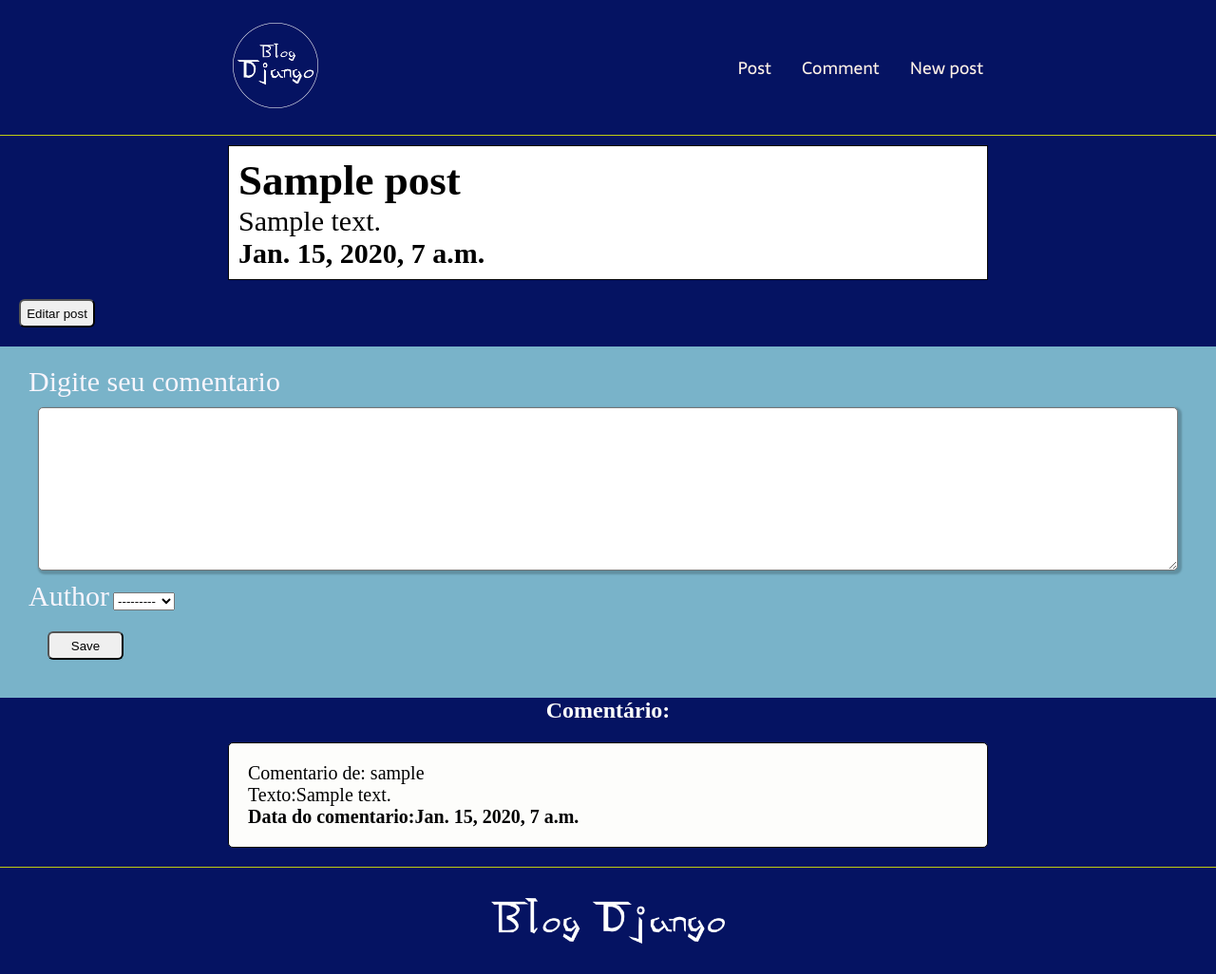
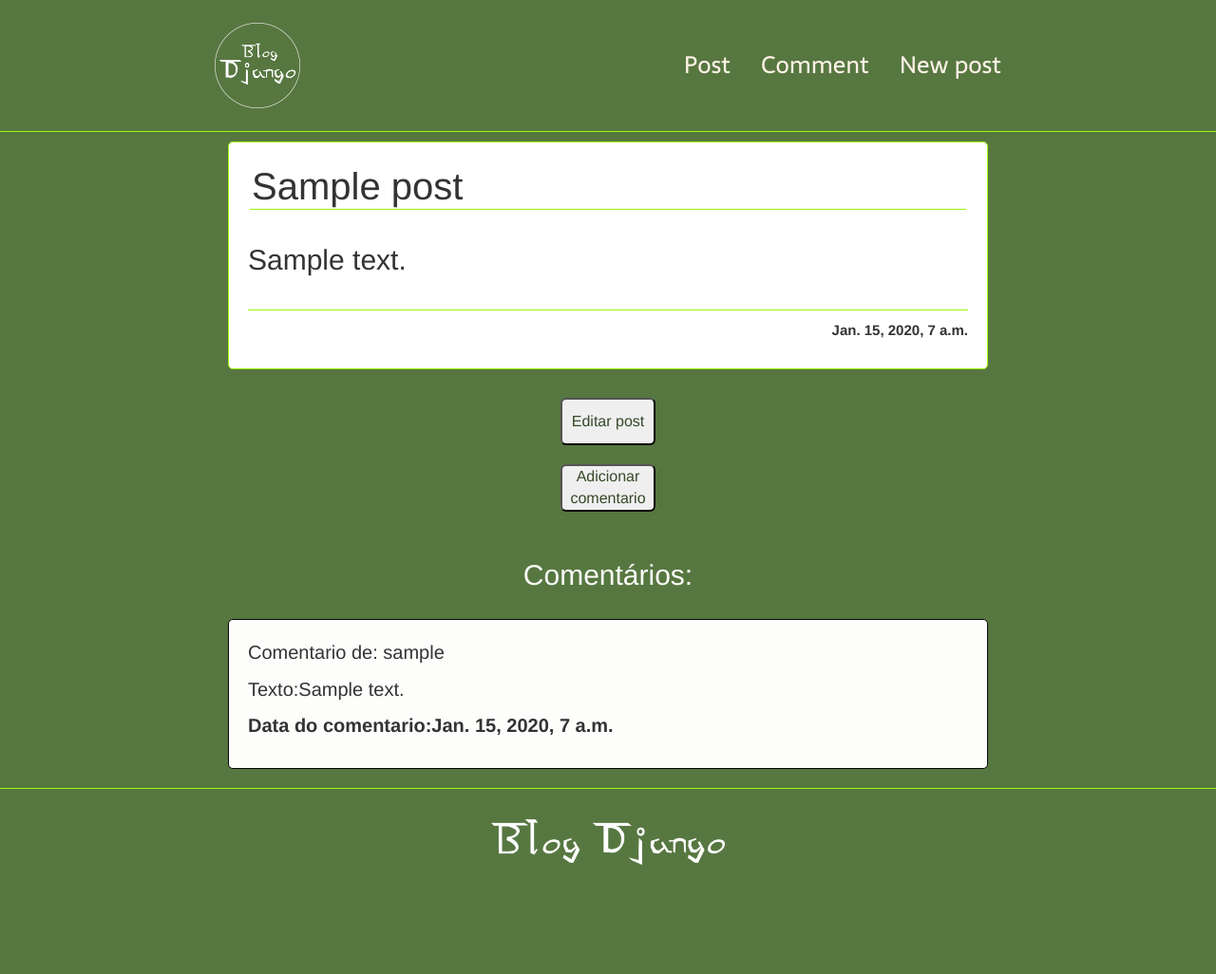
Before and after one commit to RentonAires/django_girls2, a Django app: page /post/1/ in a window 1280 px wide. Shown: the whole page at 95% size. After the commit the page ends 911 px from the top, so only its background shows below. Run offline with Django 3.2, Linux system fonts and the light colour scheme; a user stored in the database is signed in; tables that the repository leaves empty hold one stand-in row (values such as "Sample post"); some libraries are stand-ins or nearby versions.

Commit message:
alteraçoes

```diff
--- a/blog/static/css/blog.css
+++ b/blog/static/css/blog.css
@@ -9,16 +9,47 @@
     box-sizing: border-box;
     text-decoration: none;
 }
-
+/*#354928;*/
 body {
     font-size: 100%;
-    background: #051362;
+    background: #577741;;
     /*background: linear-gradient(68.15deg, #131c51 16.62%, #051362 85.61%);*/
     /*background: linear-gradient(68.15deg, #271b1d 16.62%, #c1ce11 85.61%);*/
 }
 a {
-    color: #060606;
+    text-decoration: none;
+    color: #354928;
+    font-size: 22px;
 }
+/*para o butao no index conheça-me*/
+#link-header-post {
+    text-decoration: none;
+    color: #354928;
+    font-size: 40px;
+}
+/*para o butao de editar post*/
+#link-butao-editar {
+    text-decoration: none;
+    color: #354928;
+    font-size: 16px;
+}
+
+/*cabecalho do editar post*/
+#cabecalho-editar {
+    font-size: 40px;
+    font-weight: 400;
+    color: #f7f5fc;
+}
+
+#titulo-form {
+    display: flex;
+    align-items: center;
+    justify-content: center;
+    color: #f7f5fc;
+    font-size: 40px;
+    font-weight: 400;
+}
+
 
 .cabecalho {
     display: flex;
@@ -41,11 +72,11 @@ a {
     font-family: 'Sarala', sans-serif;
     color: #FFF2E7;
     font-weight: 400;
-    font-size: 18px;
+    font-size: 25px;
 }
 
 .conteudo {
-    border-top: 0.4px solid #c1ce11;
+    border-top: 0.4px solid #9cf907;
 }
 
 .conteudo-principal{
@@ -75,21 +106,22 @@ a {
 }
 
 .conteudo-principal-escrito-botao {
+    text-decoration: none;
     background-color: rgb(239, 234, 234);
     width: 180px;
     height: 60px;
-    border: nome;
     box-shadow: 4px 5px 4px rgba(251, 250, 250, 0.89);
     border-radius: 6px;
     font-family: 'Sarala' sans-serif;
     font-weight: 400;
     font-size: 24px;
-    color: #051362;
 }
 
 .conteudo-principal-escrito-botao:hover {
-    background-color: #051362;
+    background-color: rgb(156, 249, 7);
     color: rgb(239, 234, 234);
+    box-shadow: 4px 5px 4px rgb(156, 249, 7);
+    border: #f7f5fc solid 1px;
 }
 
 
@@ -124,7 +156,7 @@ a {
 }
 .rodape {
     padding: 32px;
-    border-top: 0.4px solid #c1ce11;
+    border-top: 0.4px solid #9cf907;
 }
 
 .rodape-imagem {
@@ -134,16 +166,23 @@ a {
 }
 
 /*estilizando o botoes */
-
-.button-save {
-    margin: 20px;
-    width: 80px;
-    height: 30px;
-    border-radius: 6px;
-
-
+.butao-editar {
+    display: flex;
+    justify-content: center;
+    align-items: center;
+    flex-direction: column;
+    margin: 10px;
+    padding: 10px;
 }
 
+.button-editar, button {
+    width: 100px;
+    height: 50px;
+    border-radius: 6px;
+    margin: 10px;
+    font-size: 16px;
+    color: #354928;
+}
 
 /*estilizando o post_list.html */
 .conteiner {
@@ -165,23 +204,42 @@ a {
 }
 
 .card-header {
+    text-decoration: none;
     padding: 2px;
     margin: 2px;
     font-weight: 400;
-    font-size: 60px;
-    border-bottom: #e20e0e solid 1px;
+    border-bottom: #9cf907 solid 1px;
+    background-color: rgb(255, 255, 255);
 }
 
 .card-text {
+    font-size: 25px;
+    border-bottom: #9cf907 solid 1px;
+    padding-top: 30px;
+    padding-bottom: 30px;
+}
+
+.card-text-detail {
     font-size: 30px;
-    border-bottom: #e20e0e solid 1px;
+    border-bottom: #9cf907 solid 1px;
     padding-top: 30px;
     padding-bottom: 30px;
 }
 
 .card-date {
-    padding-bottom: 2px;
-    margin-top: 40px;
+    display: flex;
+    justify-content: flex-end;
+    font-size: 15px;
+}
+.card-title-detail {
+    text-decoration: none;
+    padding: 2px;
+    margin: 2px;
+    font-weight: 400;
+    font-size: 40px;
+    border-bottom: #9cf907 solid 1px;
+    background-color: rgb(255, 255, 255);;
+
 }
 
 /*estilizando comment.html*/
@@ -210,6 +268,7 @@ a {
     border-radius: 10px;
     font-size: 10px;
 }
+
 .card-text-comment {
     font-size: 30px;
 }
@@ -229,16 +288,20 @@ a {
     display: flex;
     justify-content: center;
     align-items: center;
+    flex-direction: column;
     padding-top: 10px;
 }
 
 .card-body-detail {
-    border: #050505 solid 1px;
+    display: flex;
+    flex-direction: column;
+    border: #9cf907 solid 1px;
     background: white;
-    padding: 10px;
+    padding: 20px;
     width: 800px;
     height: auto;
     font-size: 30px;
+    border-radius: 5px;
 
 }
 
@@ -267,8 +330,16 @@ a {
     justify-content: center;
     align-items: center;
     flex-direction: column;
-    background: #79b3c9;
     padding: 20px;
+}
+
+.select-author {
+    display: flex;
+    justify-content: center;
+    align-items: center;
+    width: 100px;
+    height: 50px;
+    font-size: 30px;
 }
 
 /*estilizando formulario de comentario*/
@@ -278,7 +349,6 @@ a {
     justify-content: center;
     align-items: center;
     flex-direction: column;
-    background: #79b3c9;
     padding: 20px;
 }
 
@@ -298,27 +368,18 @@ a {
 }
 
 /*estilizando fomulario*/
-#titulo-form {
-    display: flex;
-    align-items: center;
-    justify-content: center;
-    color: #f7f5fc;
-    font-size: 3em;
-}
+
 .container-form {
     display: flex;
     align-items: center;
     justify-content: center
 }
 
-.campo-titulo input, textarea {
-    padding: 10px;
-    margin: 10px;
-    border-radius: 5px;
-    box-shadow: 2px 2px 2px 2px rgba(0,0,0, 0.2);
+.campo-titulo, input, textarea {
+    padding: 15px;
     display: block;
-    width: 1200px;
-
+    width: 800px;
+    font-size: 20px;
 }
 
 label {
--- a/blog/templates/blog/comment.html
+++ b/blog/templates/blog/comment.html
@@ -10,7 +10,7 @@
                     <div class="card-body-comment">
                           <p class="card-text-comment">{{item.post|linebreaksbr}}</p>
                           <p class="card-text-author-comment">Autor do comentário: {{ item.author|linebreaksbr }}</p>
-                          <p class="card-text-date-comment">Data de publicação: {{ item.created_date |linebreaksbr}}</p>
+                          <p class="card-text-date-comment">Data de publicação: {{ item.created_date}}</p>
                     </div>
                 </div>
                 {% endfor %}
--- a/blog/templates/blog/index.html
+++ b/blog/templates/blog/index.html
@@ -5,9 +5,9 @@
     <meta charset="UTF-8"> <!-- metadados de caracteres-->
     <meta name="viewport" content="width=device-width, initial-scale=1.0"> <!--metadados para outros dispositivos-->
     <meta name="descrition" content="um bot para moderar a comunidade">
-    <!--<link href="https://cdn.jsdelivr.net/npm/bootstrap@5.1.3/dist/css/bootstrap.min.css" rel="stylesheet" integrity="sha384-1BmE4kWBq78iYhFldvKuhfTAU6auU8tT94WrHftjDbrCEXSU1oBoqyl2QvZ6jIW3" crossorigin="anonymous">-->
-    <!--<link rel="stylesheet" href="//maxcdn.bootstrapcdn.com/bootstrap/3.2.0/css/bootstrap.min.css">-->
-    <!--<link rel="stylesheet" href="//maxcdn.bootstrapcdn.com/bootstrap/3.2.0/css/bootstrap-theme.min.css">-->
+    <link href="https://cdn.jsdelivr.net/npm/bootstrap@5.1.3/dist/css/bootstrap.min.css" rel="stylesheet" integrity="sha384-1BmE4kWBq78iYhFldvKuhfTAU6auU8tT94WrHftjDbrCEXSU1oBoqyl2QvZ6jIW3" crossorigin="anonymous">
+    <link rel="stylesheet" href="//maxcdn.bootstrapcdn.com/bootstrap/3.2.0/css/bootstrap.min.css">
+    <link rel="stylesheet" href="//maxcdn.bootstrapcdn.com/bootstrap/3.2.0/css/bootstrap-theme.min.css">
     <link rel="stylesheet" type="text/css" href="{% static 'css/blog.css' %}">
     <title>My Landing Page</title>
 </head>
@@ -28,15 +28,19 @@
             <div class="conteudo-principal-escrito">
                 <h1 class="conteudo-principal-escrito-titulo">Blog Django</h1>
                 <h2 class="conteudo-principal-escrito-subtitulo">blog de para teste de framework Python</h2>
-                <button class="conteudo-principal-escrito-botao">Inscreva-se</button>
+                <button class="conteudo-principal-escrito-botao"><strong><a href="https://www.linkedin.com/in/renato-aires-5128b7189/" target="_blank">Conheça-me</a></strong></button>
             </div>
             <img class="conteudo-principal-imagem" src="{% static 'conteudo003.png' %}" alt="imagem conteudo">
         </section>
         <section class="conteudo-secundario">
-            <h3 class="conteudo-secundario-titulo">O que ele faz por voce</h3>
-            <p class="conteudo-secundario-paragrafo">1. Cria um <strong>sistema de verificação capcha</strong> para novos membros garantirem que não são robôs</p>
-            <p class="conteudo-secundario-paragrafo">2. Possui um <strong>sistema de banimento automático</strong> para links suspeitos que forem enviados na comunidade</p>
-            <p class="conteudo-secundario-paragrafo">3. <strong>Sistema de avisos e banimento manual</strong>, para pessoas administradoras utilizarem</p>
+            <h3 class="conteudo-secundario-titulo">Blog django</h3>
+            <p class="conteudo-secundario-paragrafo">1. Escreve e publica posts</p>
+            <p class="conteudo-secundario-paragrafo">2. Para cada post e possivel escrever comentários</p>
+            <p class="conteudo-secundario-paragrafo">3. Aplicação desenvolvida utilizando framework python "Django"</p>
+            <p class="conteudo-secundario-paragrafo">4. No front-end opitou-se por usar HTML e CSS puro posteriomente
+                avançamos para outra tecnologias de front-end  como bootstrap e javascript</p>
+            <p class="conteudo-secundario-paragrafo">5. No back-end a logica foi construida em python, para banco de dados usamos SQlite e depois o Postgres </p>
+            <p class="conteudo-secundario-paragrafo">6. A versao de produçao da aplicação atualmente estar sendo servida no heroku</p>
         </section>
         {% endblock %}
 
@@ -45,5 +49,8 @@
     <footer class="rodape">
         <img class="rodape-imagem" src="{% static 'rodape003.png' %}" alt="imagem do rodape">
     </footer>
+    {% block script %}
+
+    {% endblock %}
 </body>
 </html>
--- a/blog/templates/blog/post_detail.html
+++ b/blog/templates/blog/post_detail.html
@@ -1,53 +1,99 @@
 {% extends 'blog/index.html' %}
 {% load static %}
-{% load  widget_tweaks  %}
+{% load widget_tweaks %}
 
 {% block content %}
+    <!--Seção que tarz o post a ser editado ou comentado-->
+    <section>
 
-<body>
-    <main>
-        <section>
         {% if post.published_date %}
+
         <div class="card-conteiner-detail">
+
             <div class="card-body-detail">
+
                 <h2 class="card-title-detail">{{ post.title }}</h2>
                 <p class="card-text-detail">{{ post.text }}</p>
-                    <p class="card-date-detail"><strong>{{ post.published_date }}</strong></p>
+                <p class="card-date"><strong>{{ post.published_date }}</strong></p>
+
             </div>
         </div>
+
+
         {% endif %}
 
+    </section>
+    <!--div com dois botoes editar poste e adicionar comentario-->
+
+    <section>
+        <div class="butao-editar">
             {% if user.is_authenticated %}
-            <button type="submit" class="button-save"><a href="{% url 'post_edit' pk=post.pk %}">Editar post</a></button>
+            <button type="submit" class="button-editar"><a href="{% url 'post_edit' pk=post.pk %}" id="link-butao-editar">Editar post</a></button>
+            <button type="button" class="button-editar" onclick="myFunction()">Adicionar comentario</button>
             {% endif %}
+        </div>
+    </section>
 
+    <!--secão de comentario que fica oculta chamada atravel de função-->
+    <section>
         {% if user.is_authenticated %}
+
+        <div class="" id="show-form" style="display: none;">
+
+            <form method="POST" class="post-form">{% csrf_token %}
+
+                <!--{{ form.as_p }} tag do dajngo para chamar o formulario e mostra -->
                 <div class="card-comment-detail-formmulario">
-                <form method="POST" class="post-form">{% csrf_token %}
-                    <!--{{ form.as_p }} tag do dajngo para chamar o formulario e mostra -->
-                    <div>
+                    <label for="">Author</label>
+                    <div class="select-author">{% render_field form.author %}</div>
+                </div>
+
+                <div class="card-comment-detail-formmulario">
                     <label for="">Digite seu comentario</label>
                     {% render_field form.text %}
                 </div>
-                        <div>
-                            <label for="">Author</label>
-                            {% render_field form.author %}
+
+                <div class="card-comment-detail-formmulario">
+                    <button type="submit" class="button-save">Save</button>
                 </div>
-                    <button type="submit" class="button-save">Save</button>
             </form>
+
         </div>
+
         {% endif %}
+    </section>
+
+    <!--seção preview de comentarios -->
+    <section>
+
         <div class="card-comment-detail-conteiner">
-            <h2 class="palavra-comentario">Comentário:</h2>
+
+            <h2 class="palavra-comentario">Comentários:</h2>
+
             {% for item in comment %}
+
             <div class="card-comment-detail-body">
                 <p>Comentario de: {{ item.author}}</p>
                 <p class="card-comment-detail-text">Texto:{{ item.text }}</p>
                 <p class="card-comment-detail-date"> <strong>Data do comentario:{{ item.created_date }}</strong></p>
             </div>
+
             {% endfor %}
+
         </div>
     </section>
-    </main>
-</body>
 {% endblock %}
+    <!--funçao em javascript para o campo de comentario-->
+    {% block script %}
+    <script>
+        function myFunction() {
+            const element = document.getElementById("show-form");
+            if (element.style.display == "none") {
+                element.style.display = "block";
+            }
+            else {
+                element.style.display = "none";
+            }
+        }
+    </script>
+    {% endblock script %}
--- a/blog/templates/blog/post_list.html
+++ b/blog/templates/blog/post_list.html
@@ -10,7 +10,7 @@
             {% for post in posts %}
                 <div class="conteiner">
                     <div class="card-container">
-                        <div class="card-header"><a href="{% url 'post_detail' pk=post.pk %}">{{ post.title }}</a></div>
+                        <div class="card-header"><a href="{% url 'post_detail' pk=post.pk %}" id="link-header-post">{{ post.title }}</a></div>
                         <div class="card-body">
                             <p class="card-text">{{ post.text|linebreaksbr }}</p>
                             <p class="card-date">{{ post.published_date }}</p>
--- a/blog/views.py
+++ b/blog/views.py
@@ -61,5 +61,5 @@ def post_edit(request, pk):
 
 #comment functions
 def comment(request):
-    comment = Comment.objects.all()
+    comment = Comment.objects.order_by('-created_date').all()
     return render(request, 'blog/comment.html', {'comment': comment})
```
Also changed, not shown: blog/templates/blog/form_postnew.html (+7 -5 lines), blog/templates/blog/post_edit.html (+11 -3 lines). Lines whose indentation alone changed are shown as unchanged.
